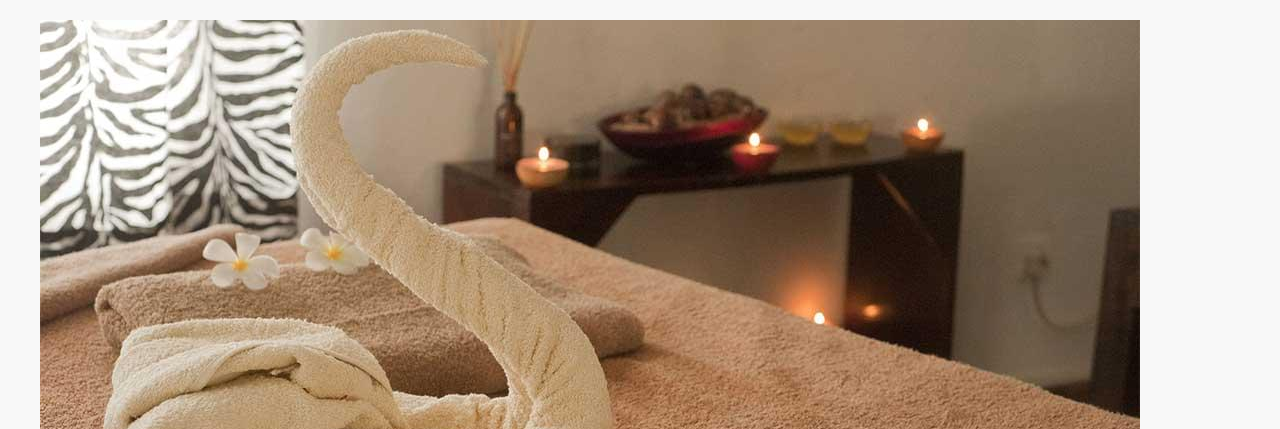
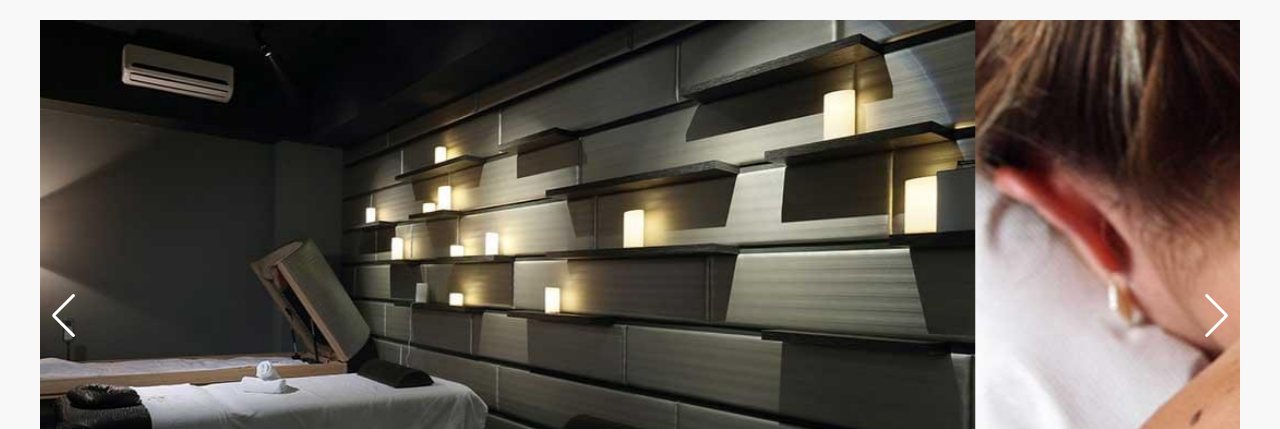
Before and after one commit to ProgrammeRoy/carolinaspaproject, a website: page index.html in a window 1280 px wide. Shown: the part 371-800 px from the top of the page. Drawn offline with nearby package versions, Linux system fonts and the light colour scheme; a web font is replaced by a local one.

Commit message:
add swiper library

```diff
--- a/index.html
+++ b/index.html
@@ -9,6 +9,7 @@
     <link rel="preconnect" href="https://fonts.googleapis.com">
     <link rel="preconnect" href="https://fonts.gstatic.com" crossorigin>
     <link href="https://fonts.googleapis.com/css2?family=Italianno&family=Lato:wght@400;700;900&display=swap" rel="stylesheet">
+    <link rel="stylesheet" href="https://unpkg.com/swiper@8/swiper-bundle.min.css" />
     <link rel="stylesheet" href="build/css/app.css">
 </head>
 
@@ -39,10 +40,16 @@
             </nav>
         </div>
     </div>
-    <section class="slider">
+    <section class="slider contenedor">
         <ul class="slider__contenedor">
             <li class="slider__slide">
-                <img src="build/img/slide_03.jpg" alt="imagen slide">
+                <img class="slider__imagen" src="build/img/slide_01.jpg" alt="imagen slide">
+            </li>
+            <li class="slider__slide">
+                <img class="slider__imagen" src="build/img/slide_02.jpg" alt="imagen slide">
+            </li>
+            <li class="slider__slide">
+                <img class="slider__imagen" src="build/img/slide_03.jpg" alt="imagen slide">
             </li>
         </ul>
     </section>
@@ -208,6 +215,8 @@
 
         <p class="footer__copyright">Carolina Spa & Salon. All rights reserved</p>
     </footer>
+    <script src="https://unpkg.com/swiper@8/swiper-bundle.min.js"></script>
+    <script src="js/app.js"></script>
 </body>
 
 </html>
--- /dev/null
+++ b/js/app.js
@@ -0,0 +1,12 @@
+window.swiper = new Swiper({
+    el: '.slider__contenedor',
+    slideClass: 'slider__slide',
+    createElements: true,
+    autoplay: {
+        delay: 5000
+    },
+    loop: true,
+    // spaceBetween: 20,
+    pagination: true,
+    navigation: true
+});
--- a/src/scss/ui/contenido/_index.scss
+++ b/src/scss/ui/contenido/_index.scss
@@ -1,3 +1,4 @@
+@forward 'slider';
 @forward 'bienvenida';
 @forward 'cards';
 @forward 'horarios';
--- /dev/null
+++ b/src/scss/ui/contenido/_slider.scss
@@ -0,0 +1,26 @@
+@use 'base/variables' as v;
+.slider {
+    overflow: hidden;
+    position: relative;
+    &__slide {
+        height: 100%;
+        flex-shrink: 0;
+        width: 100%;
+        position: relative;
+        transition-property: transform;
+    }
+    &__imagen {
+        width: 100%;
+    }
+    .swiper-button-next,
+    .swiper-button-prev {
+        color: v.$blanco;
+    }
+    .swiper-pagination-bullet {
+        background-color: v.$blanco;
+        opacity: .5;
+    }
+    .swiper-pagination-bullet-active {
+        background-color: v.$primario;
+    }
+}
```
Also changed, not shown: build/css/app.css, 1 other file.
